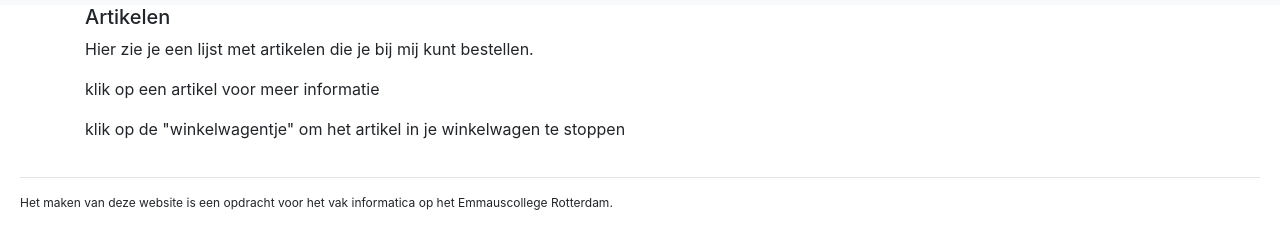
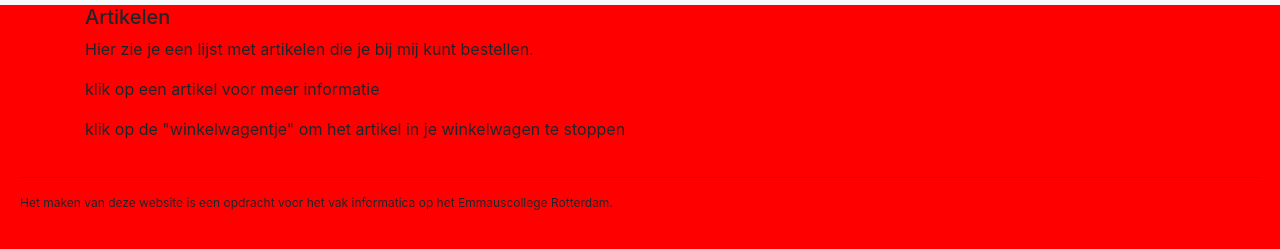
Before and after one commit to emmaus-5v/webshop-5vc-dirk-maurits-lars, a website: page web/index.html in a window 1280 px wide. Shown: the part 51-300 px from the top of the page. Drawn offline with nearby package versions, Linux system fonts and the light colour scheme; no server answers.

Commit message:
achtergrond

```diff
--- a/web/css/style.css
+++ b/web/css/style.css
@@ -73,3 +73,6 @@ footer {
   width: 25%;
   float: left;
 }
+
+body {background-color: red;
+}
```
